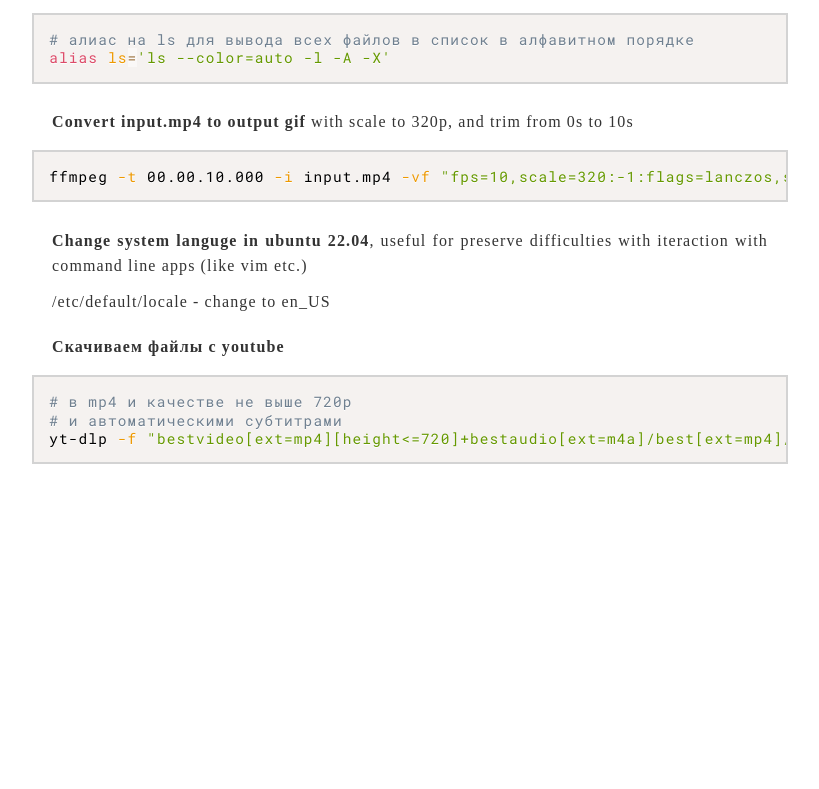
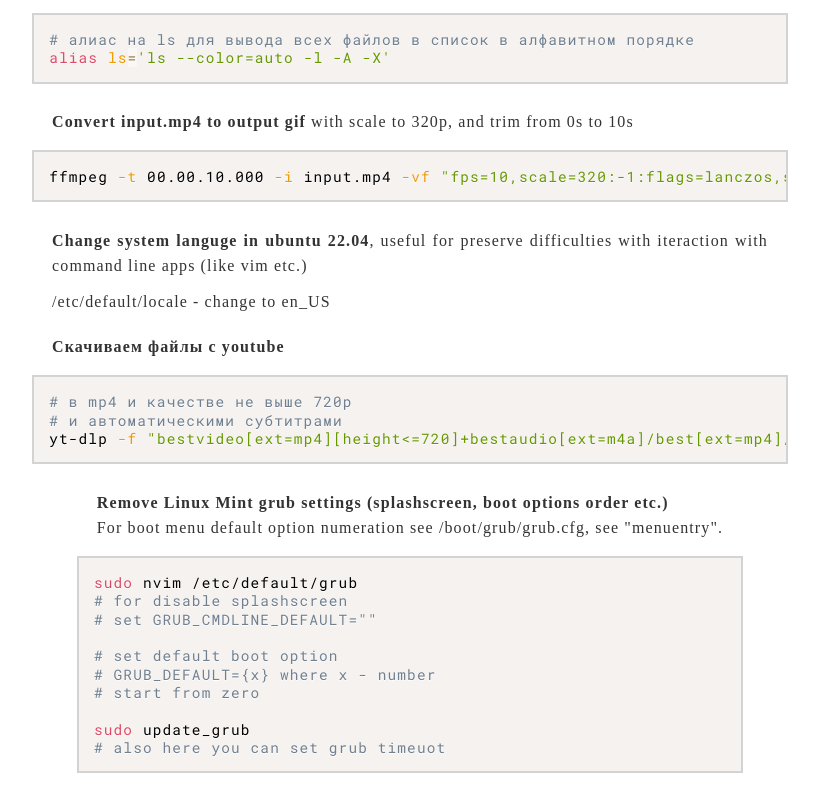
Before and after one commit to paveltrpn/paveltrpn.github.io, a website: page administration.html in a window 1280 px wide. Shown: the part 6229-7018 px from the top of the page, without its empty margins (230-1049 px from the left). Before the commit the page ends 6709 px from the top, so only its background shows below. Drawn offline with Linux system fonts and the light colour scheme; a web font is replaced by a local one.

Commit message:
intermediate changes

```diff
--- a/administration.html
+++ b/administration.html
@@ -412,5 +412,23 @@ alias ls='ls --color=auto -l -A -X'</code></pre>
 yt-dlp -f "bestvideo[ext=mp4][height<=720]+bestaudio[ext=m4a]/best[ext=mp4]/best" --write-auto-sub --embed-subs URL</code></pre>
     </div>
 
+    <div class="post">
+      <p>
+        <b>Remove Linux Mint grub settings (splashscreen, boot options order etc.)<br></b>
+        For boot menu default option numeration see /boot/grub/grub.cfg, see "menuentry".
+      </p>
+
+      <pre><code class="language-bash">sudo nvim /etc/default/grub
+# for disable splashscreen
+# set GRUB_CMDLINE_DEFAULT=""
+
+# set default boot option
+# GRUB_DEFAULT={x} where x - number
+# start from zero
+
+sudo update_grub
+# also here you can set grub timeuot</code></pre>
+    </div>
+
   </body>
 </html>
```
